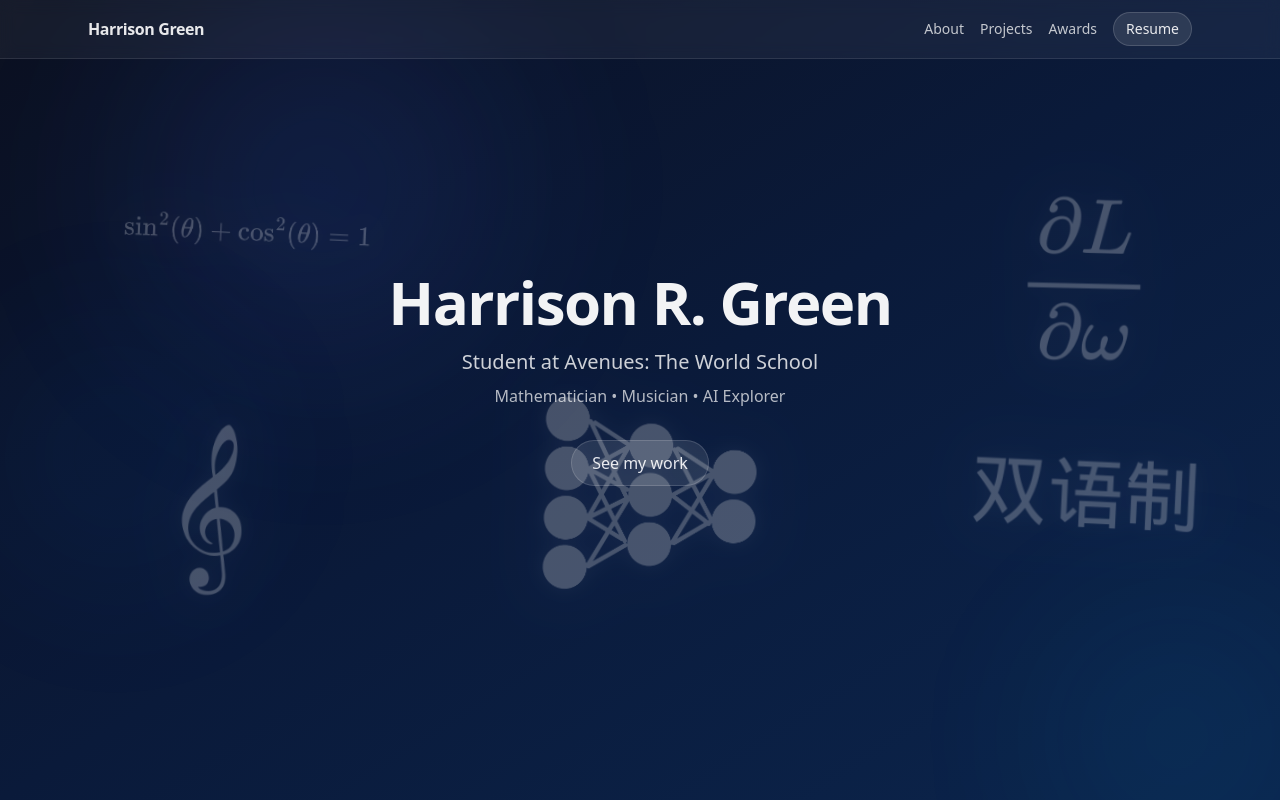
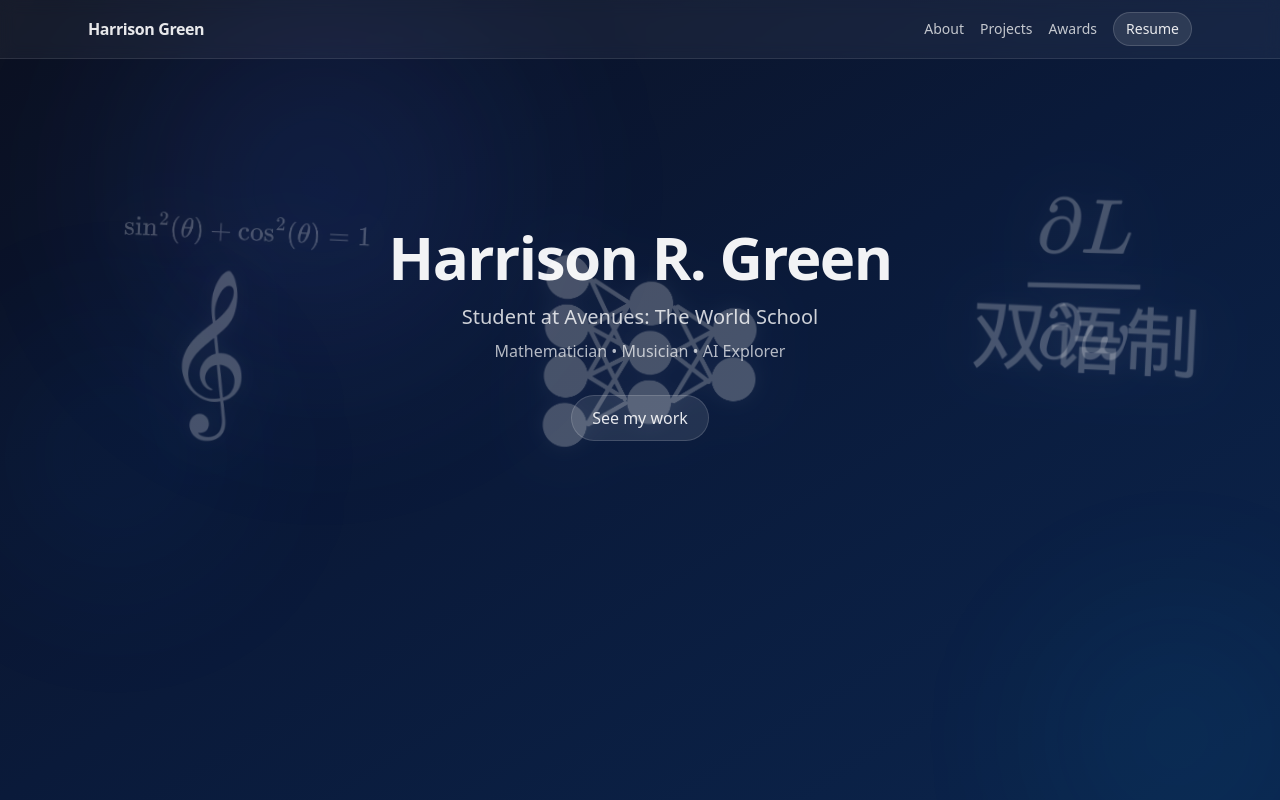
Before and after one commit to bingst0n/bingst0n.github.io, a Next.js app: page / in a window 1280 px wide. Built offline with nearby package versions, Linux system fonts and the light colour scheme.

Commit message:
site update

```diff
--- a/app/page.tsx
+++ b/app/page.tsx
@@ -44,12 +44,12 @@ export default function Home() {
           alt=""
           width={260}
           height={260}
-          className="absolute bottom-6 left-1/2 -translate-x-1/2 opacity-25 drift-slowest select-none glow-soft"
+          className="absolute bottom-3 left-1/2 -translate-x-1/2 opacity-25 drift-slowest select-none glow-soft"
           priority={false}
         />
       </div>
 
-      <div className="mx-auto max-w-4xl px-4 sm:px-6 min-h-[70vh] flex items-center justify-center">
+      <div className="mx-auto max-w-4xl px-4 sm:px-6 pt-24 pb-12 sm:pt-32 sm:pb-16">
         <div className="text-center">
           <h1 className="text-5xl sm:text-6xl font-semibold tracking-tight text-white/95">
             {home.heroTitle}
```
